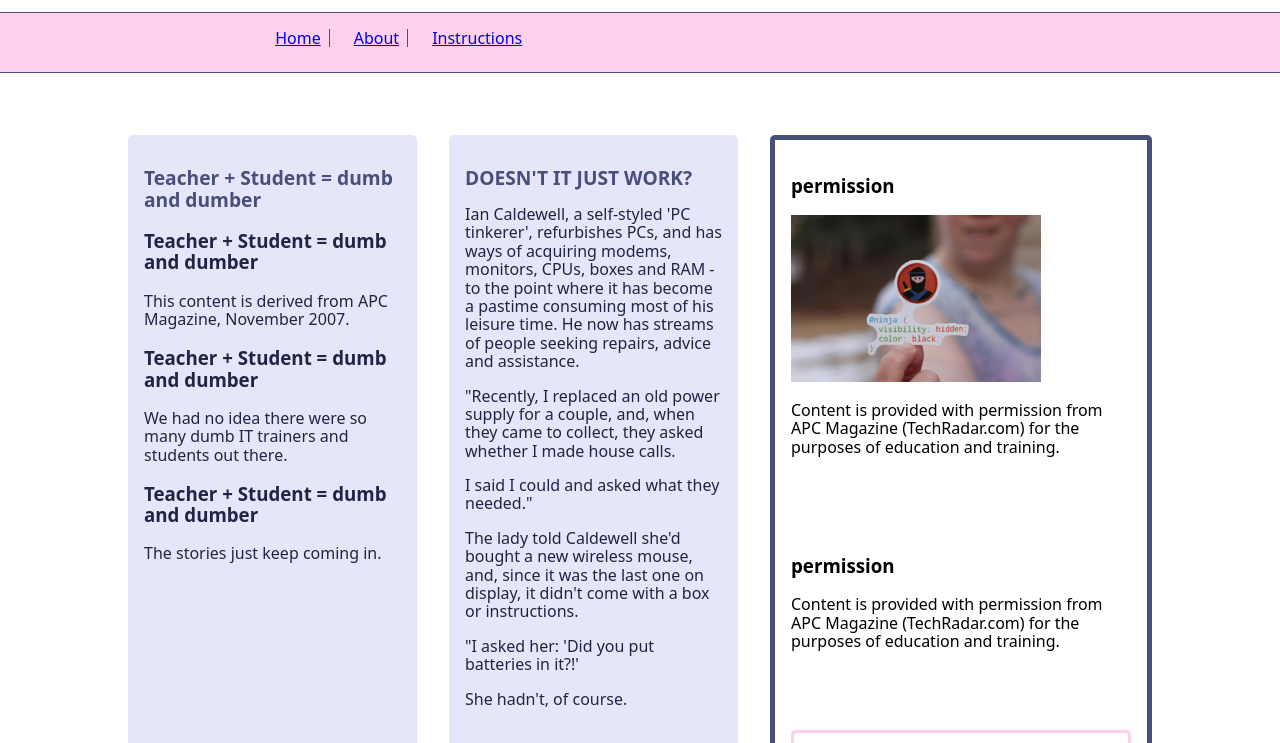
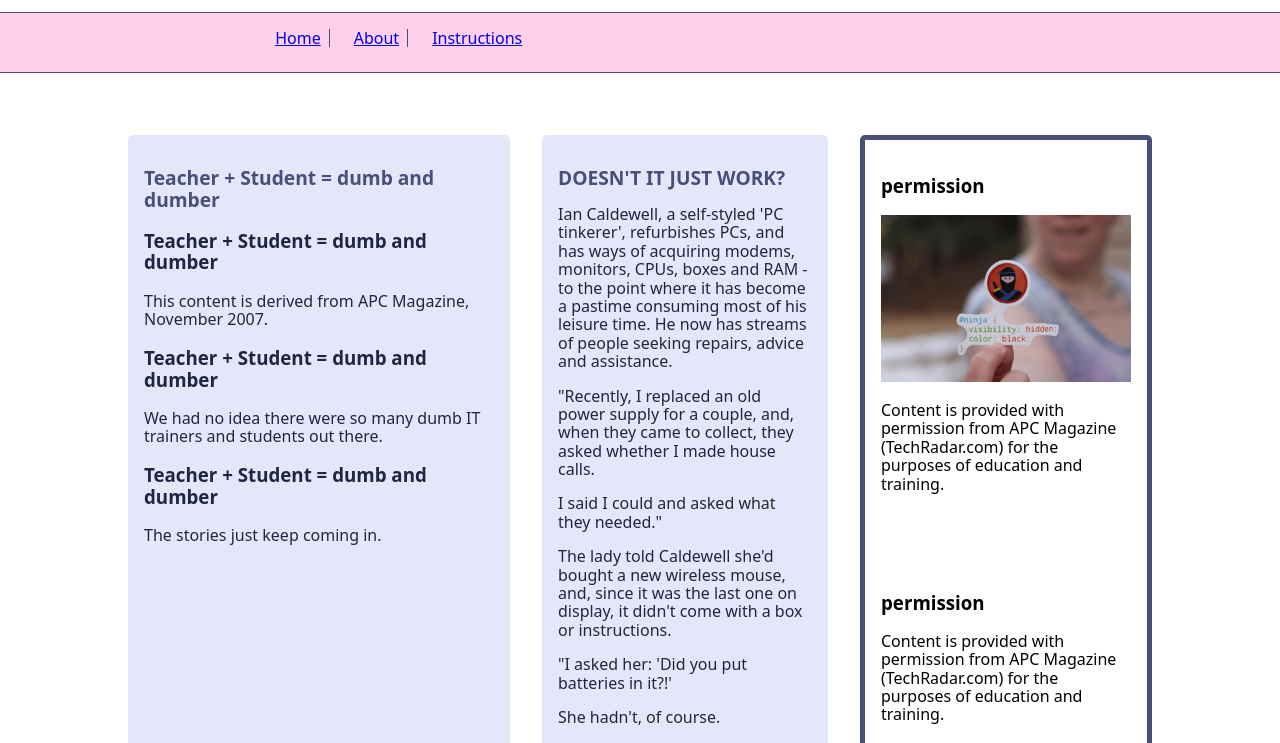
Before and after one commit to 20055662/WebTech-Portfolio-JiapingHuang, a plain HTML site: page phase-3/index.html in a window 1280 px wide. Shown: the part 57-800 px from the top of the page. Drawn offline with Linux system fonts and the light colour scheme.

Commit message:
refactor: artical stay in first 2 row and aside stay in the 3rd row

```diff
--- a/assets/css/style.css
+++ b/assets/css/style.css
@@ -63,6 +63,8 @@ aside {
     text-align: center;
     background-color: #FFD0EC;
     color: #1F2544;
+    max-width: 1200px;
+    margin: 0 auto;
 }
 
 #footer-nav {
@@ -118,6 +120,7 @@ aside {
         padding: 1rem 2rem;
         border-bottom: 1px solid #474F7A ;
         background-color: #FFD0EC;
+        color:#FFFFFF;
         z-index: 999;
         height: 60px;
     }
@@ -153,6 +156,15 @@ aside {
     article{
         margin-bottom: 2rem;
         break-inside: avoid;
+        grid-column: span 1;
+    }
+
+    article:nth-child(odd){
+        grid-column: 1;
+    }
+
+    article:nth-child(even){
+        grid-column: 2;
     }
 
     aside{
@@ -160,10 +172,14 @@ aside {
         flex-direction: column;
         gap: 4rem;
         grid-column: 3;
-        grid-row: 1;
+        grid-row: 1 / span 6;
         border: 5px solid #474F7A ;
         border-radius: 5px;
         padding: 1rem;
+        height: fit-content;
+        position: sticky;
+        top: 130px;
+
 
     }
 
@@ -181,6 +197,7 @@ aside {
         grid-template-columns: 1fr 1fr 1fr 1fr;
         padding: 1rem 2rem;
         margin-top: 2rem;
+        grid-column: 1/ -1;
     }
 
     #main-footer p{
```
